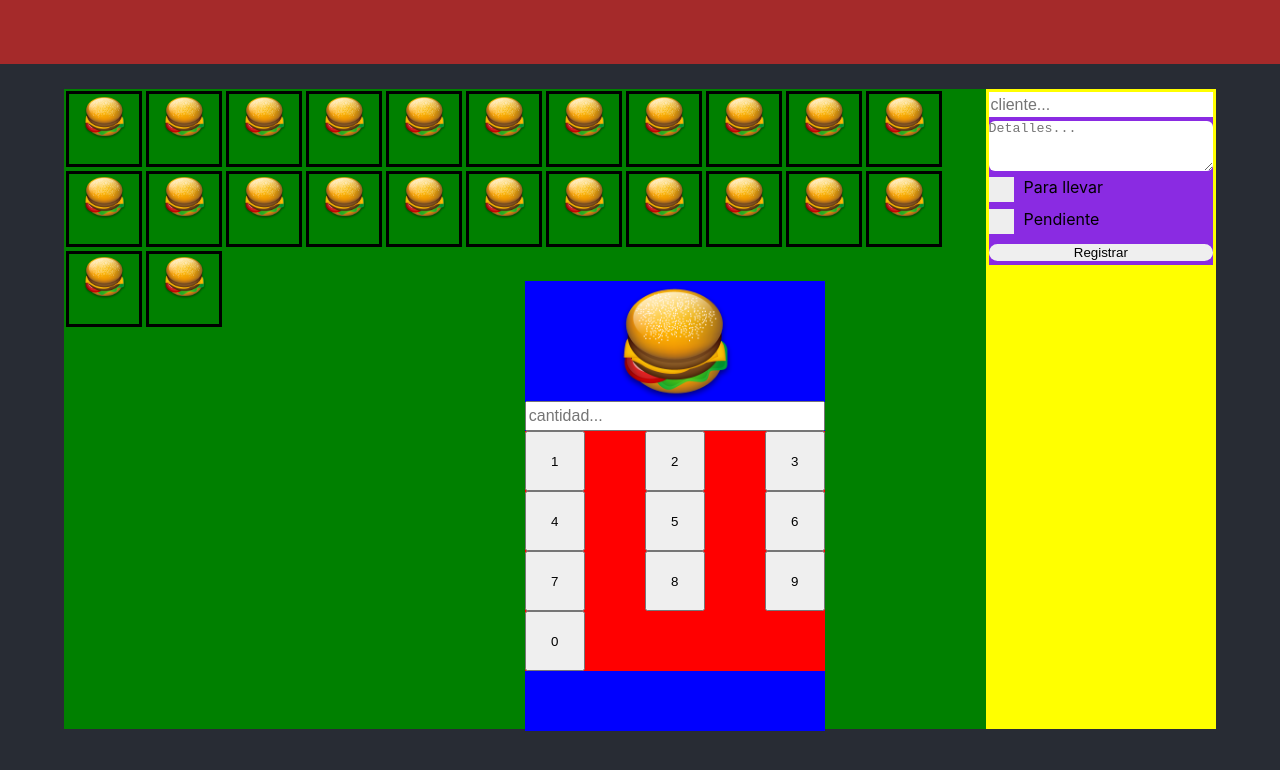
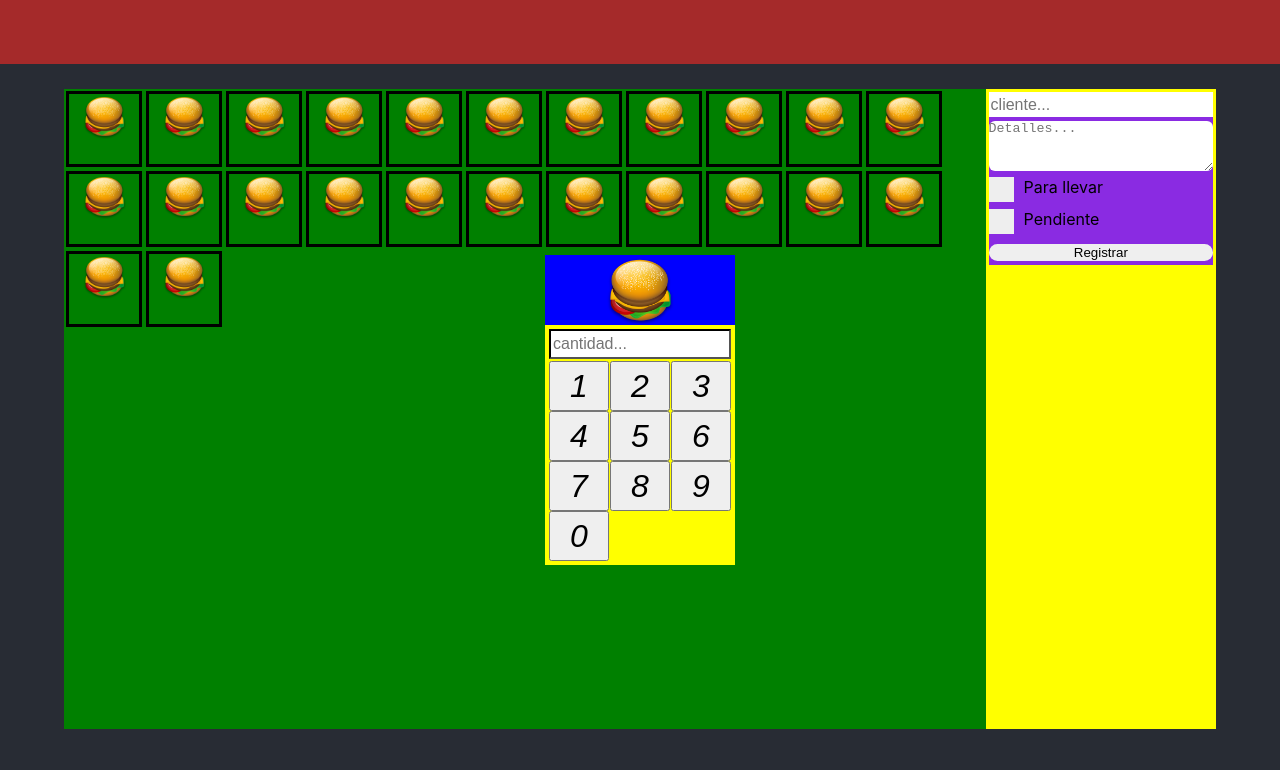
Before and after one commit to bryan2893/front-jehova-jireth-manager, a React (Create React App) app: page / in a window 1280 px wide. Shown: the top 770 px of the page. Built offline with nearby package versions, Linux system fonts and the light colour scheme.

Commit message:
Calculator component was center on window, also some details to it was fixed

```diff
--- a/src/components/shopingCalculator/shopingCalculator.css
+++ b/src/components/shopingCalculator/shopingCalculator.css
@@ -1,9 +1,11 @@
 .shopingCalculator-container{
-    top:30%;
-    left: 40%;
-    position: absolute;
-    width: 300px;
-    height: 450px;
+    top:50vh;
+    left: 50vw;
+    position: fixed;
+    width: 190px;
+    height: 290px;
+    margin-left: -95px;
+    margin-top: -145px;
     background-color: blue;
 }
 
@@ -14,29 +16,35 @@
 }
 
 .shopingCalculator-image{
-    width: 120px;
-    height: 120px;
+    width: 70px;
+    height: 70px;
 }
 
 .shopingCalculator-calculatorButtonsContainer{
-
+    background-color: yellow;
+    padding: 4px;
 }
 
 input[type="text"]{
     box-sizing: border-box;
+    border-width: 2px;
+    border-color: black;
     width: 100%;
     height: 30px;
     font-size: 1em;
+    margin-bottom: 2px;
 }
 
 .shopingCalculator-buttonRow{
     display: flex;
     flex-direction: row;
     justify-content: space-between;
-    background-color: red;
+    --background-color: red;
 }
 
 .shopingCalculator-buttonRow button{
+    font-size: 2em;
+    font-style: italic;
     width: 60px;
-    height: 60px;
+    height: 50px;
 }
--- a/src/components/shopingCalculator/shopingCalculator.js
+++ b/src/components/shopingCalculator/shopingCalculator.js
@@ -9,7 +9,7 @@ const ShopingCalculator = function (props) {
             <div className="shopingCalculator-imgContainer">
                 <img className="shopingCalculator-image" src={hamburguesaImage} />
             </div>
-            <div className=".shopingCalculator-calculatorButtonsContainer">
+            <div className="shopingCalculator-calculatorButtonsContainer">
                 <input type="text" placeholder="cantidad..."/>
                 <div className="shopingCalculator-buttonRow">
                     <button>1</button>
```
Also changed, not shown: 2 other files (tests, documents, lock files or other folders).
